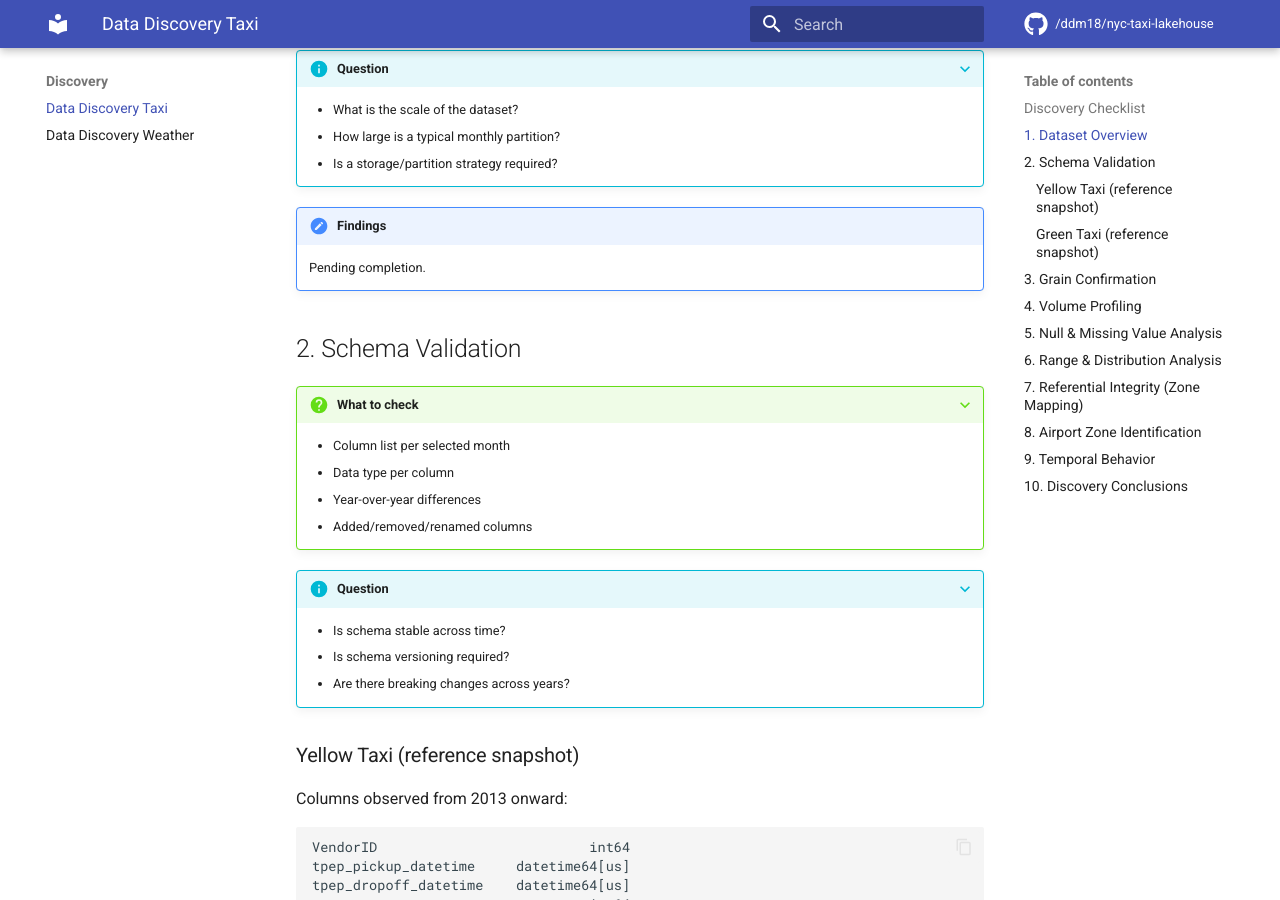
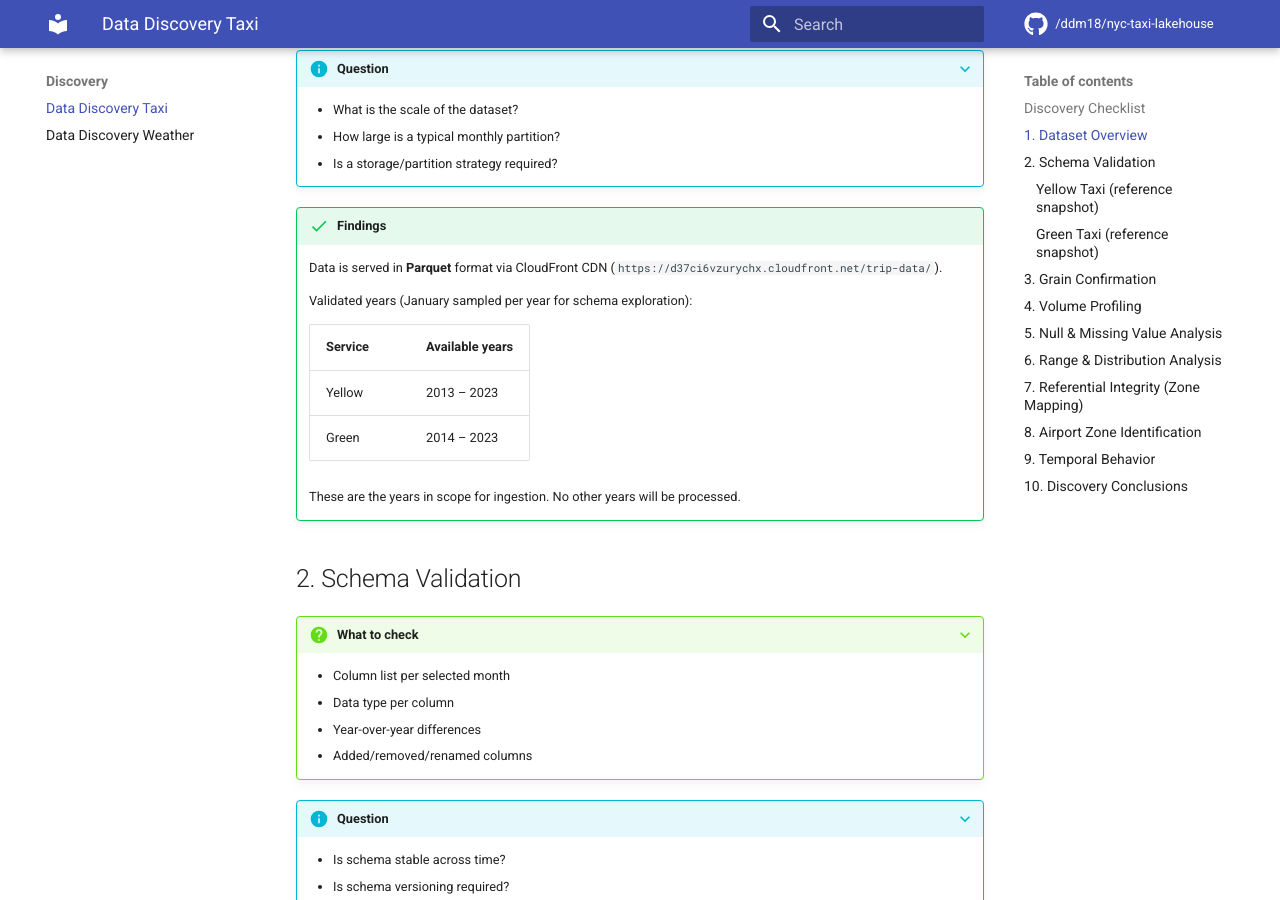
Before and after one commit to ddm18/nyc-taxi-lakehouse, an MkDocs documentation site: the page built from docs/exploration_notes/data-discovery-taxi.md, in a window 1280 px wide and 900 px high, scrolled down 859 px. Built offline with MkDocs 1.6.1 and Material for MkDocs 9.7.7, drawn with Linux system fonts in a browser that asks for light colours; comment, search, counter and statistics services are not loaded.

Commit message:
Refine local airflow setup and taxi discovery notes

```diff
--- a/docker-compose.yml
+++ b/docker-compose.yml
@@ -23,6 +23,8 @@ services:
     environment: &airflow-env
       AIRFLOW__CORE__EXECUTOR: LocalExecutor
       AIRFLOW__CORE__LOAD_EXAMPLES: "false"
+      AIRFLOW__CORE__DAGS_ARE_PAUSED_AT_CREATION: "false"
+      JAVA_HOME: /usr/lib/jvm/java-17-openjdk-arm64
       AIRFLOW__CORE__DAGS_FOLDER: /opt/airflow/dags
       AIRFLOW__DATABASE__SQL_ALCHEMY_CONN: postgresql+psycopg2://airflow:airflow@postgres/airflow
       AIRFLOW__WEBSERVER__SECRET_KEY: local-dev-secret
--- a/docs/exploration_notes/data-discovery-taxi.md
+++ b/docs/exploration_notes/data-discovery-taxi.md
@@ -26,8 +26,17 @@
     - How large is a typical monthly partition?
     - Is a storage/partition strategy required?
 
-!!! note "Findings"
-    Pending completion.
+!!! success "Findings"
+    Data is served in **Parquet** format via CloudFront CDN (`https://d37ci6vzurychx.cloudfront.net/trip-data/`).
+
+    Validated years (January sampled per year for schema exploration):
+
+    | Service | Available years |
+    |---------|----------------|
+    | Yellow  | 2013 – 2023    |
+    | Green   | 2014 – 2023    |
+
+    These are the years in scope for ingestion. No other years will be processed.
 
 ## 2. Schema Validation
 
```
Also changed, not shown: 1 other file.
